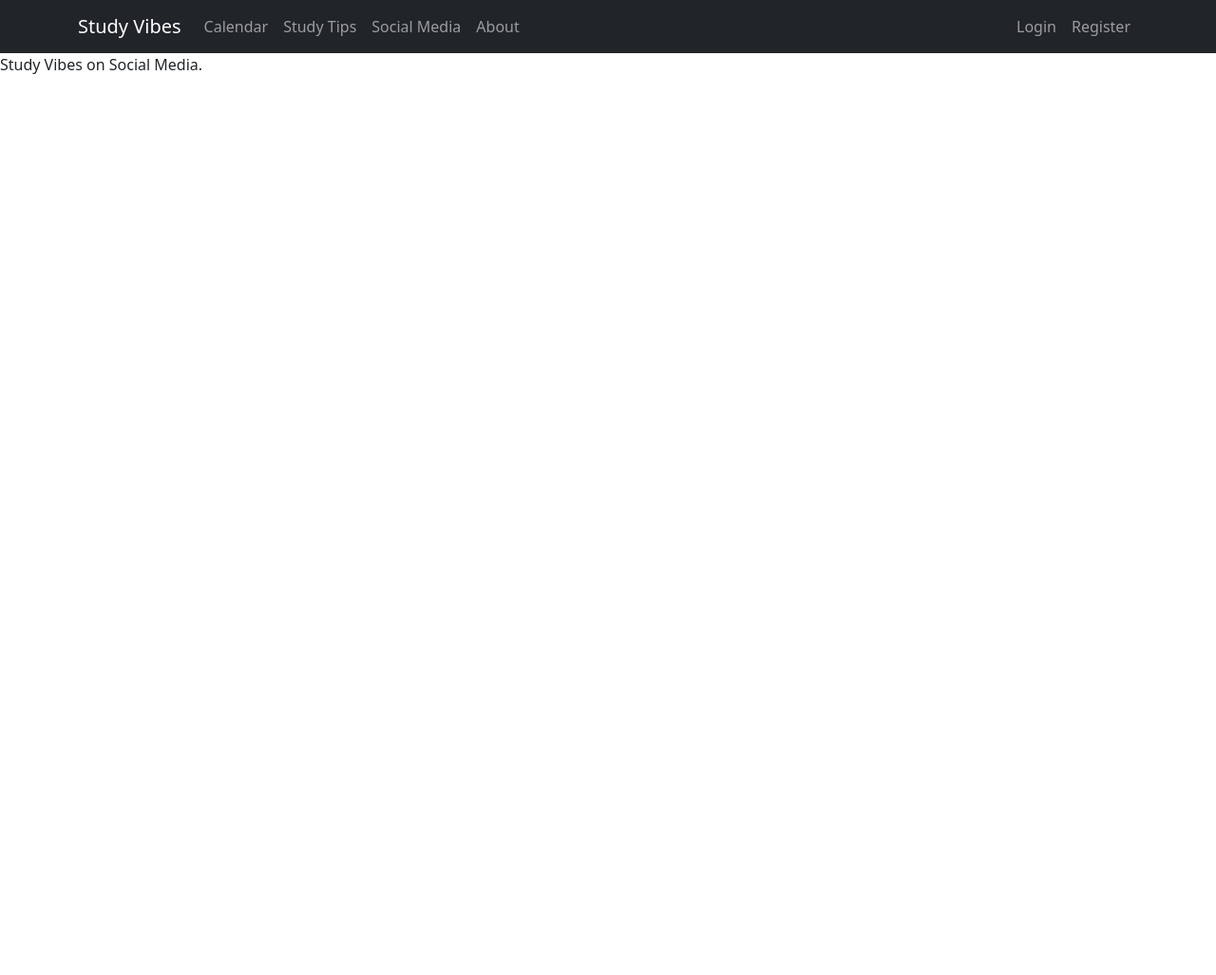
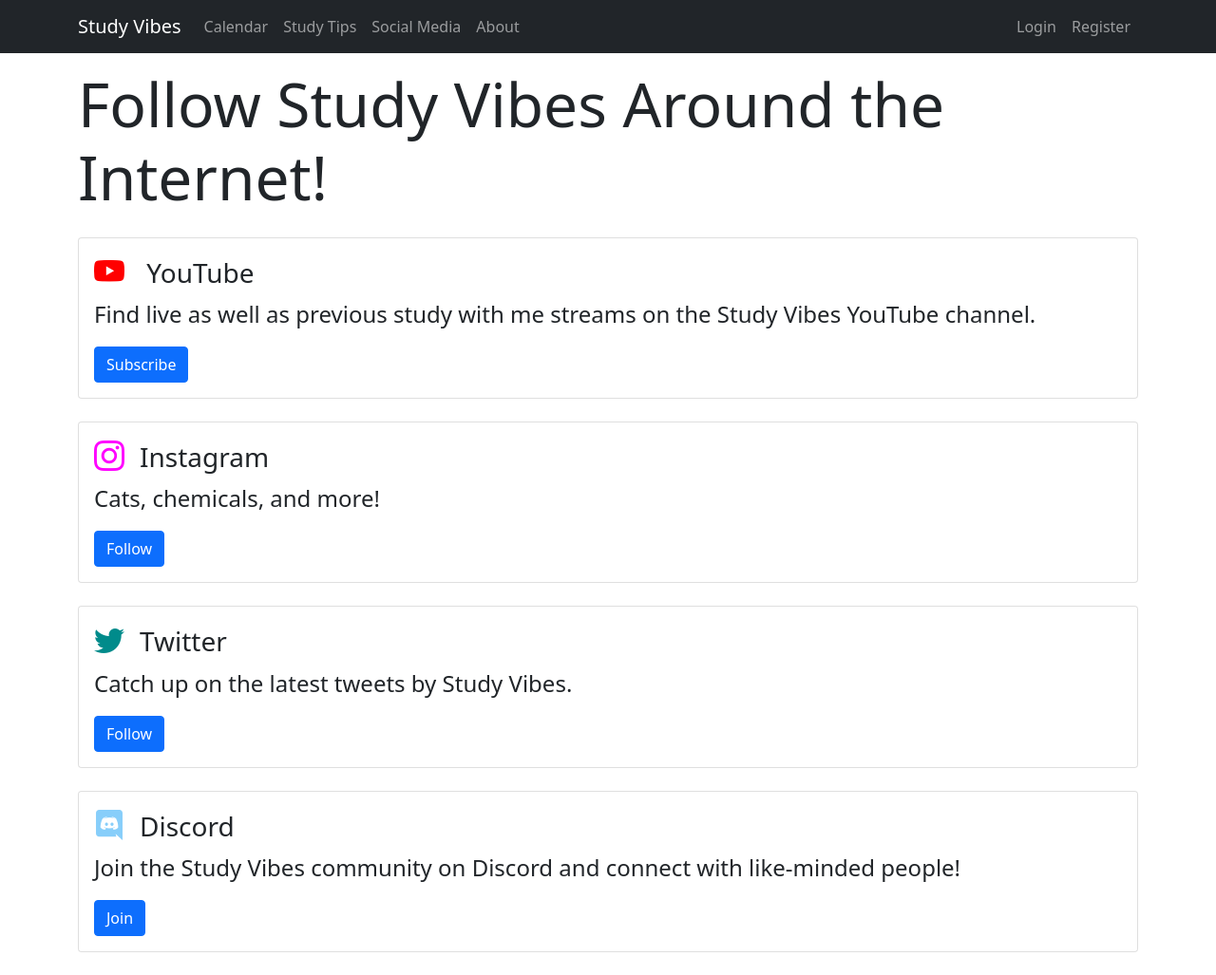
Before and after one commit to abhi-kr-2100/SVWeb, a Django app: page /social-media/ in a window 1280 px wide. Shown: the whole page at 95% size. Before the commit the page ends 78 px from the top, so only its background shows below. Run offline with Django 3.2, Linux system fonts and the light colour scheme; parts of the project's set-up code (start-up, migrations or seed data) failed here and were passed over; some libraries are stand-ins or nearby versions.

Commit message:
Fill the empty pages

```diff
--- a/svweb/svhome/templates/svhome/about.html
+++ b/svweb/svhome/templates/svhome/about.html
@@ -9,5 +9,7 @@
 {% endblock %}
 
 {% block content %}
-<p id="welcome">About Study Vibes.</p>
+<div class="container my-3">
+    <p class="display-4">No motivation to study? Join me and 1000+ hardworking students during «Study With Me» live streams to study with us. Avoid procrastination and build healthy study habits! Motivation guaranteed! ✔</p>
+</div>
 {% endblock %}
--- a/svweb/svhome/templates/svhome/social_media.html
+++ b/svweb/svhome/templates/svhome/social_media.html
@@ -9,5 +9,35 @@
 {% endblock %}
 
 {% block content %}
-<p id="welcome">Study Vibes on Social Media.</p>
+<div class="container my-3">
+    <p class="display-3">Follow Study Vibes Around the Internet!</p>
+    <div class="card my-4">
+        <div class="card-body">
+            <h3 class="card-title"><i class="bi bi-youtube fs-2" style="color: red;"></i> <span class="mx-3">YouTube</span></h5>
+            <p class="card-text fs-4">Find live as well as previous study with me streams on the Study Vibes YouTube channel.</p>
+            <a href="https://www.youtube.com/c/StudyVibes" class="btn btn-primary">Subscribe</a>
+        </div>
+    </div>
+    <div class="card my-4">
+        <div class="card-body">
+            <h3 class="card-title"><i class="bi bi-instagram fs-2" style="color: fuchsia;"></i><span class="mx-3">Instagram</span></h5>
+            <p class="card-text fs-4">Cats, chemicals, and more!</p>
+            <a href="https://www.instagram.com/thestudyvibes/" class="btn btn-primary">Follow</a>
+        </div>
+    </div>
+    <div class="card my-4">
+        <div class="card-body">
+            <h3 class="card-title"><i class="bi bi-twitter fs-2" style="color: darkcyan;"></i><span class="mx-3">Twitter</span></h5>
+            <p class="card-text fs-4">Catch up on the latest tweets by Study Vibes.</p>
+            <a href="https://twitter.com/thestudyvibes" class="btn btn-primary">Follow</a>
+        </div>
+    </div>
+    <div class="card my-4">
+        <div class="card-body">
+            <h3 class="card-title"><i class="bi bi-discord fs-2" style="color: lightskyblue;"></i><span class="mx-3">Discord</span></h5>
+            <p class="card-text fs-4">Join the Study Vibes community on Discord and connect with like-minded people!</p>
+            <a href="https://discord.gg/386XpUNx7D" class="btn btn-primary">Join</a>
+        </div>
+    </div>
+</div>
 {% endblock %}
```
Also changed, not shown: svweb/svhome/templates/svhome/study_tips.html (+14 -1 lines).
